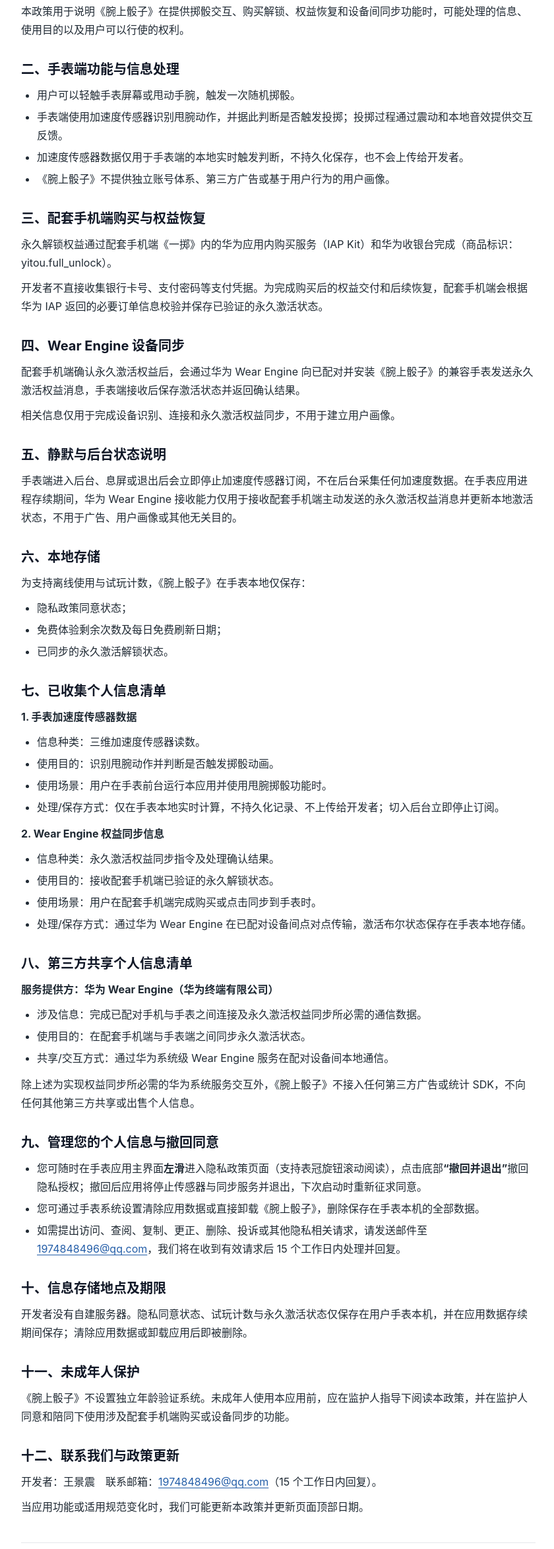
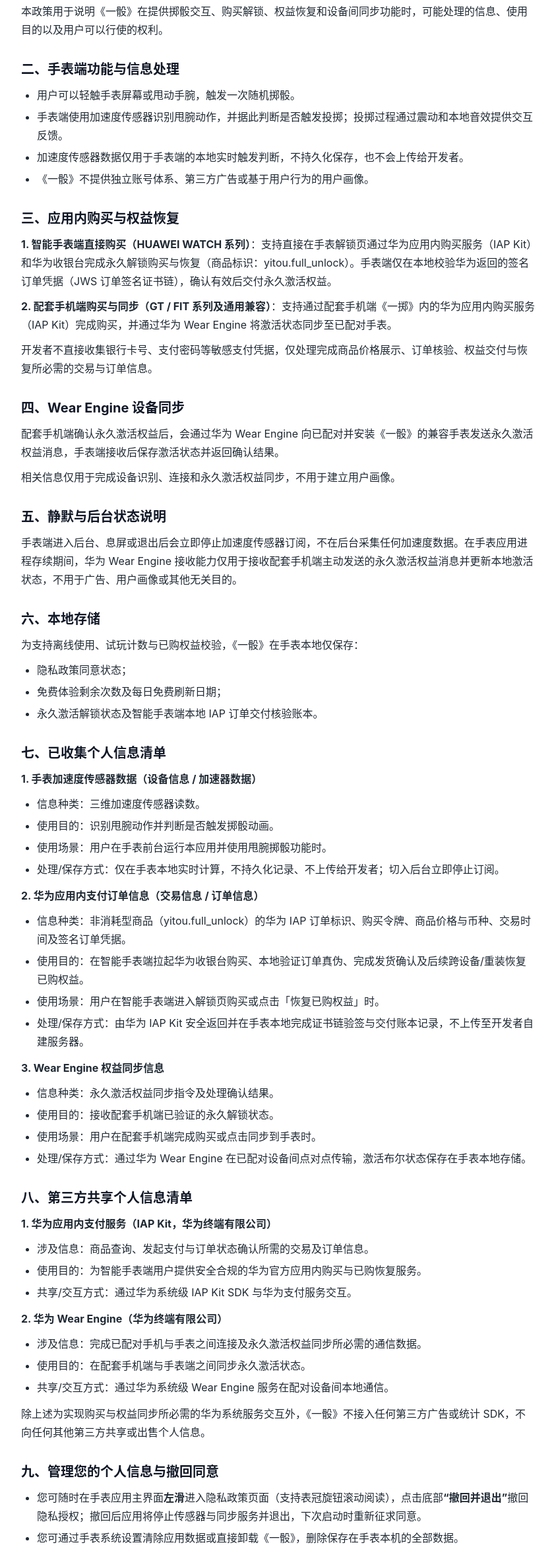
Before and after one commit to cnwjz/yizhi-pages, a plain HTML site: page wristdice-privacy-policy.html in a window 1280 px wide. Shown: the part 261-2608 px from the top of the page at 66% size, without its empty margins (218-1058 px from the left). Drawn offline with Linux system fonts and the light colour scheme.

Commit message:
Update wristdice-privacy-policy.html for v1.0.1 WATCH IAP

```diff
--- a/wristdice-privacy-policy.html
+++ b/wristdice-privacy-policy.html
@@ -3,7 +3,7 @@
 <head>
   <meta charset="UTF-8">
   <meta name="viewport" content="width=device-width, initial-scale=1">
-  <title>《腕上骰子》隐私政策</title>
+  <title>《一骰》隐私政策</title>
   <style>
     :root {
       color-scheme: light;
@@ -27,13 +27,13 @@
 </head>
 <body>
   <main>
-    <h1>《腕上骰子》隐私政策</h1>
-    <p class="meta">应用包名：com.cnwjz.yitou.watch　开发者：王景震　生效及最近更新日期：2026-11-18</p>
+    <h1>《一骰》隐私政策</h1>
+    <p class="meta">应用包名：com.cnwjz.yitou.watch　开发者：王景震　生效及最近更新日期：2026-11-26</p>
 
     <section aria-labelledby="basic-info">
       <h2 id="basic-info">一、基本信息</h2>
-      <p>《腕上骰子》智能手表应用由王景震开发，配套购买与永久激活同步功能由同开发者名下手机端应用《一掷》（包名：com.cnwjz.yizhi.phone）提供。</p>
-      <p>本政策用于说明《腕上骰子》在提供掷骰交互、购买解锁、权益恢复和设备间同步功能时，可能处理的信息、使用目的以及用户可以行使的权利。</p>
+      <p>《一骰》智能手表与运动手表应用由王景震开发，并支持同开发者名下配套手机端应用《一掷》（包名：com.cnwjz.yizhi.phone）进行跨端购买与永久激活同步。</p>
+      <p>本政策用于说明《一骰》在提供掷骰交互、购买解锁、权益恢复和设备间同步功能时，可能处理的信息、使用目的以及用户可以行使的权利。</p>
     </section>
 
     <section aria-labelledby="watch">
@@ -42,19 +42,20 @@
         <li>用户可以轻触手表屏幕或甩动手腕，触发一次随机掷骰。</li>
         <li>手表端使用加速度传感器识别甩腕动作，并据此判断是否触发投掷；投掷过程通过震动和本地音效提供交互反馈。</li>
         <li>加速度传感器数据仅用于手表端的本地实时触发判断，不持久化保存，也不会上传给开发者。</li>
-        <li>《腕上骰子》不提供独立账号体系、第三方广告或基于用户行为的用户画像。</li>
+        <li>《一骰》不提供独立账号体系、第三方广告或基于用户行为的用户画像。</li>
       </ul>
     </section>
 
     <section aria-labelledby="iap">
-      <h2 id="iap">三、配套手机端购买与权益恢复</h2>
-      <p>永久解锁权益通过配套手机端《一掷》内的华为应用内购买服务（IAP Kit）和华为收银台完成（商品标识：yitou.full_unlock）。</p>
-      <p>开发者不直接收集银行卡号、支付密码等支付凭据。为完成购买后的权益交付和后续恢复，配套手机端会根据华为 IAP 返回的必要订单信息校验并保存已验证的永久激活状态。</p>
+      <h2 id="iap">三、应用内购买与权益恢复</h2>
+      <p><strong>1. 智能手表端直接购买（HUAWEI WATCH 系列）</strong>：支持直接在手表解锁页通过华为应用内购买服务（IAP Kit）和华为收银台完成永久解锁购买与恢复（商品标识：yitou.full_unlock）。手表端仅在本地校验华为返回的签名订单凭据（JWS 订单签名证书链），确认有效后交付永久激活权益。</p>
+      <p><strong>2. 配套手机端购买与同步（GT / FIT 系列及通用兼容）</strong>：支持通过配套手机端《一掷》内的华为应用内购买服务（IAP Kit）完成购买，并通过华为 Wear Engine 将激活状态同步至已配对手表。</p>
+      <p>开发者不直接收集银行卡号、支付密码等敏感支付凭据，仅处理完成商品价格展示、订单核验、权益交付与恢复所必需的交易与订单信息。</p>
     </section>
 
     <section aria-labelledby="wear-engine">
       <h2 id="wear-engine">四、Wear Engine 设备同步</h2>
-      <p>配套手机端确认永久激活权益后，会通过华为 Wear Engine 向已配对并安装《腕上骰子》的兼容手表发送永久激活权益消息，手表端接收后保存激活状态并返回确认结果。</p>
+      <p>配套手机端确认永久激活权益后，会通过华为 Wear Engine 向已配对并安装《一骰》的兼容手表发送永久激活权益消息，手表端接收后保存激活状态并返回确认结果。</p>
       <p>相关信息仅用于完成设备识别、连接和永久激活权益同步，不用于建立用户画像。</p>
     </section>
 
@@ -65,24 +66,31 @@
 
     <section aria-labelledby="local-storage">
       <h2 id="local-storage">六、本地存储</h2>
-      <p>为支持离线使用与试玩计数，《腕上骰子》在手表本地仅保存：</p>
+      <p>为支持离线使用、试玩计数与已购权益校验，《一骰》在手表本地仅保存：</p>
       <ul>
         <li>隐私政策同意状态；</li>
         <li>免费体验剩余次数及每日免费刷新日期；</li>
-        <li>已同步的永久激活解锁状态。</li>
+        <li>永久激活解锁状态及智能手表端本地 IAP 订单交付核验账本。</li>
       </ul>
     </section>
 
     <section aria-labelledby="collected-information-list">
       <h2 id="collected-information-list">七、已收集个人信息清单</h2>
-      <p><strong>1. 手表加速度传感器数据</strong></p>
+      <p><strong>1. 手表加速度传感器数据（设备信息 / 加速器数据）</strong></p>
       <ul>
         <li>信息种类：三维加速度传感器读数。</li>
         <li>使用目的：识别甩腕动作并判断是否触发掷骰动画。</li>
         <li>使用场景：用户在手表前台运行本应用并使用甩腕掷骰功能时。</li>
         <li>处理/保存方式：仅在手表本地实时计算，不持久化记录、不上传给开发者；切入后台立即停止订阅。</li>
       </ul>
-      <p><strong>2. Wear Engine 权益同步信息</strong></p>
+      <p><strong>2. 华为应用内支付订单信息（交易信息 / 订单信息）</strong></p>
+      <ul>
+        <li>信息种类：非消耗型商品（yitou.full_unlock）的华为 IAP 订单标识、购买令牌、商品价格与币种、交易时间及签名订单凭据。</li>
+        <li>使用目的：在智能手表端拉起华为收银台购买、本地验证订单真伪、完成发货确认及后续跨设备/重装恢复已购权益。</li>
+        <li>使用场景：用户在智能手表端进入解锁页购买或点击「恢复已购权益」时。</li>
+        <li>处理/保存方式：由华为 IAP Kit 安全返回并在手表本地完成证书链验签与交付账本记录，不上传至开发者自建服务器。</li>
+      </ul>
+      <p><strong>3. Wear Engine 权益同步信息</strong></p>
       <ul>
         <li>信息种类：永久激活权益同步指令及处理确认结果。</li>
         <li>使用目的：接收配套手机端已验证的永久解锁状态。</li>
@@ -93,43 +101,49 @@
 
     <section aria-labelledby="third-party-sharing-list">
       <h2 id="third-party-sharing-list">八、第三方共享个人信息清单</h2>
-      <p><strong>服务提供方：华为 Wear Engine（华为终端有限公司）</strong></p>
+      <p><strong>1. 华为应用内支付服务（IAP Kit，华为终端有限公司）</strong></p>
+      <ul>
+        <li>涉及信息：商品查询、发起支付与订单状态确认所需的交易及订单信息。</li>
+        <li>使用目的：为智能手表端用户提供安全合规的华为官方应用内购买与已购恢复服务。</li>
+        <li>共享/交互方式：通过华为系统级 IAP Kit SDK 与华为支付服务交互。</li>
+      </ul>
+      <p><strong>2. 华为 Wear Engine（华为终端有限公司）</strong></p>
       <ul>
         <li>涉及信息：完成已配对手机与手表之间连接及永久激活权益同步所必需的通信数据。</li>
         <li>使用目的：在配套手机端与手表端之间同步永久激活状态。</li>
         <li>共享/交互方式：通过华为系统级 Wear Engine 服务在配对设备间本地通信。</li>
       </ul>
-      <p>除上述为实现权益同步所必需的华为系统服务交互外，《腕上骰子》不接入任何第三方广告或统计 SDK，不向任何其他第三方共享或出售个人信息。</p>
+      <p>除上述为实现购买与权益同步所必需的华为系统服务交互外，《一骰》不接入任何第三方广告或统计 SDK，不向任何其他第三方共享或出售个人信息。</p>
     </section>
 
     <section aria-labelledby="management">
       <h2 id="management">九、管理您的个人信息与撤回同意</h2>
       <ul>
         <li>您可随时在手表应用主界面<strong>左滑</strong>进入隐私政策页面（支持表冠旋钮滚动阅读），点击底部<strong>“撤回并退出”</strong>撤回隐私授权；撤回后应用将停止传感器与同步服务并退出，下次启动时重新征求同意。</li>
-        <li>您可通过手表系统设置清除应用数据或直接卸载《腕上骰子》，删除保存在手表本机的全部数据。</li>
+        <li>您可通过手表系统设置清除应用数据或直接卸载《一骰》，删除保存在手表本机的全部数据。</li>
         <li>如需提出访问、查阅、复制、更正、删除、投诉或其他隐私相关请求，请发送邮件至 <a href="mailto:1974848496@qq.com">1974848496@qq.com</a>，我们将在收到有效请求后 15 个工作日内处理并回复。</li>
       </ul>
     </section>
 
     <section aria-labelledby="retention">
       <h2 id="retention">十、信息存储地点及期限</h2>
-      <p>开发者没有自建服务器。隐私同意状态、试玩计数与永久激活状态仅保存在用户手表本机，并在应用数据存续期间保存；清除应用数据或卸载应用后即被删除。</p>
+      <p>开发者没有自建服务器。隐私同意状态、试玩计数、永久激活状态及本地 IAP 交付核验账本仅保存在用户手表本机，并在应用数据存续期间保存；清除应用数据或卸载应用后即被删除。</p>
     </section>
 
     <section aria-labelledby="minors">
       <h2 id="minors">十一、未成年人保护</h2>
-      <p>《腕上骰子》不设置独立年龄验证系统。未成年人使用本应用前，应在监护人指导下阅读本政策，并在监护人同意和陪同下使用涉及配套手机端购买或设备同步的功能。</p>
+      <p>《一骰》不设置独立年龄验证系统。未成年人使用本应用前，应在监护人指导下阅读本政策，并在监护人同意和陪同下使用涉及应用内购买或设备同步的功能。</p>
     </section>
 
     <section aria-labelledby="contact">
       <h2 id="contact">十二、联系我们与政策更新</h2>
-      <p>开发者：王景震　联系邮箱：<a href="mailto:1974848496@qq.com">1974848496@qq.com</a>（15 个工作日内回复）。</p>
+      <p>开发者：王景震　客服QQ：1974848496　联系邮箱：<a href="mailto:1974848496@qq.com">1974848496@qq.com</a>（服务时间：工作日 9:00-18:00，隐私请求 15 个工作日内回复）。</p>
       <p>当应用功能或适用规范变化时，我们可能更新本政策并更新页面顶部日期。</p>
     </section>
 
     <footer>
       <p>本网页为纯静态页面，不部署统计、广告或追踪脚本，也不设置 Cookie。</p>
-      <p><a href="wristdice-privacy-rights.html">查看《腕上骰子》隐私权利说明</a></p>
+      <p><a href="wristdice-privacy-rights.html">查看《一骰》隐私权利说明</a></p>
     </footer>
   </main>
 </body>
```
